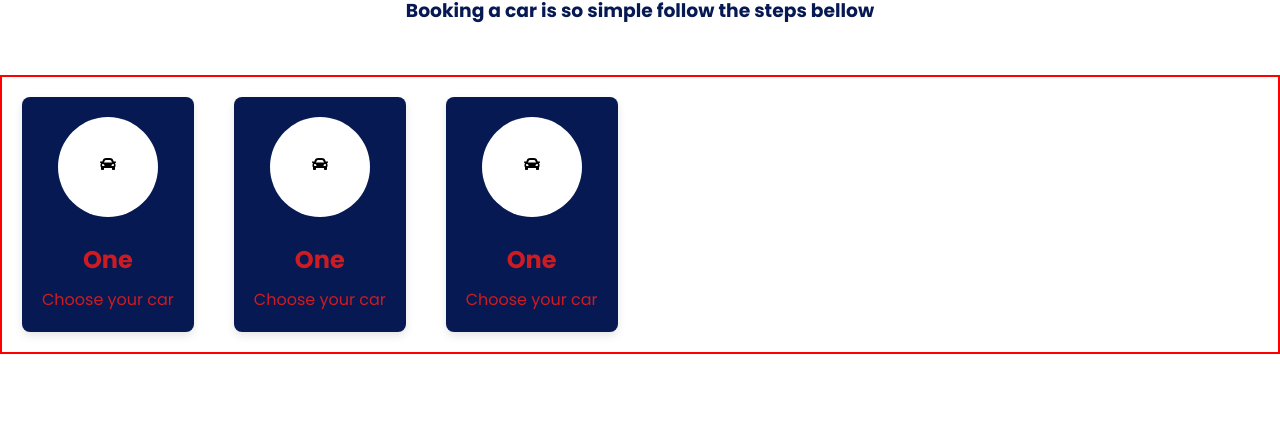
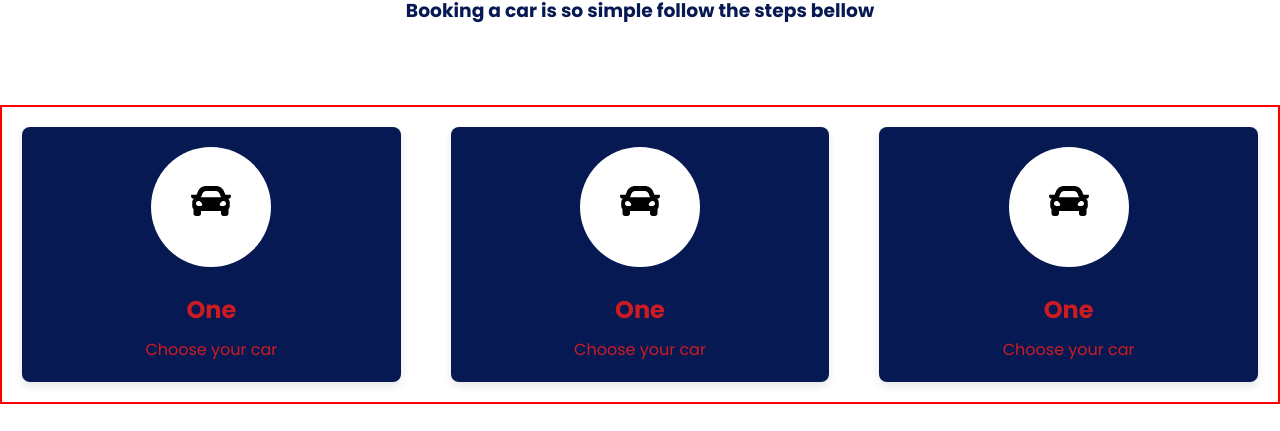
Before and after one commit to Alex-Githinji/GenZ_Cars, a React (Vite) app: page / in a window 1280 px wide. Shown: the part 894-1325 px from the top of the page. Before the commit the page ends 1248 px from the top, so only its background shows below. Built offline with nearby package versions, Linux system fonts and the light colour scheme.

Commit message:
added the hero section

```diff
--- a/src/pages/home/Home.jsx
+++ b/src/pages/home/Home.jsx
@@ -38,7 +38,6 @@ function Home() {
         <p>Choose your car</p>
       </div>
 
-
     </div>
     <div className="booking">
       <div className="booking-content">
--- a/src/pages/home/home.css
+++ b/src/pages/home/home.css
@@ -110,13 +110,17 @@ img{
 
 
 .book{
-    display: flex;
+    display: grid;
+    place-content: center;
+    grid-template-columns: 1fr 1fr 1fr;
+    grid-gap: 10px;
+    margin-top: 30px;
+    margin-bottom: 30px;
     border: solid red 2px;
+
 }
 
-.booking{
-   height: 40%;
-}
+
 .booking-content {
     display: flex;
     flex-direction: column;
@@ -126,13 +130,12 @@ img{
     background-color: #071952;
     border-radius: 8px;
     box-shadow: 0 4px 8px rgba(0, 0, 0, 0.1);
-    /* max-width: 300px; */
     text-align: center;
   }
 
   .booking-content .icon {
-    width: 100px;
-    height: 100px;
+    width: 120px;
+    height: 120px;
     background-color: white;
     border-radius: 50%;
     display: flex;
@@ -140,6 +143,10 @@ img{
     justify-content: center;
     margin-bottom: 15px;
     color: black;
+
+  }
+  .booking-content .icon i{
+    font-size: 40px;
 
   }
 
```
Also changed, not shown: src/components/header.css (+1 -49 lines).
